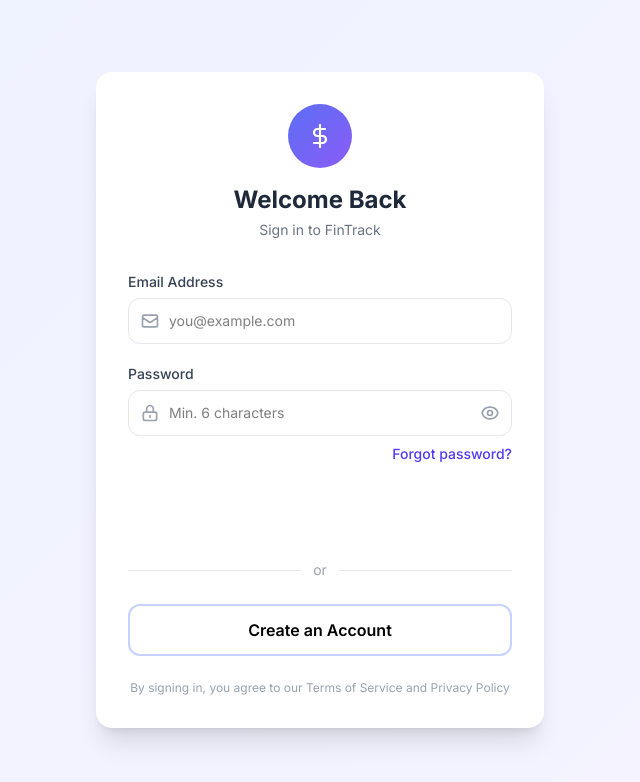
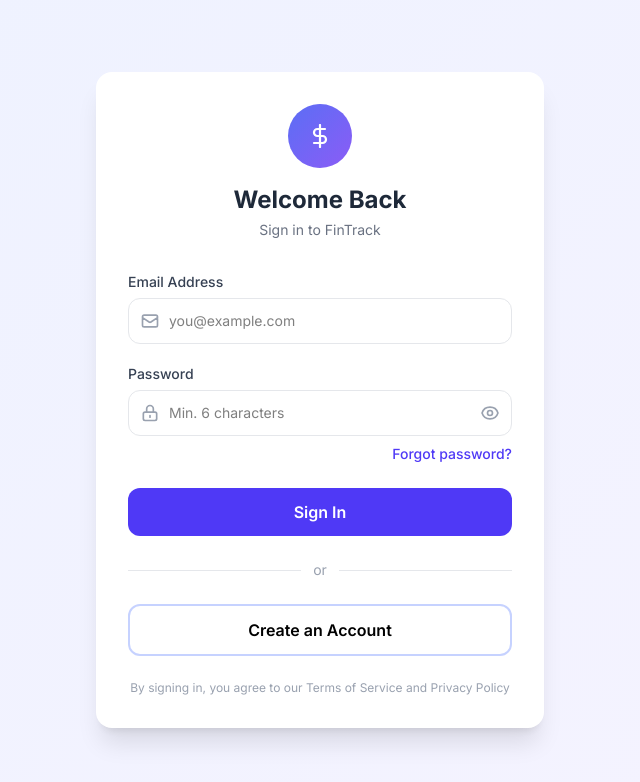
Before and after one commit to ajayg3interactive-gif/Money-Management-fe, an Angular app: page /login in a window 1280 px wide. Shown: the top 782 px of the page, without its empty margins (320-960 px from the left). Built offline with nearby package versions, Linux system fonts and the light colour scheme; no server answers.

Commit message:
Update :  ui fixes in the login /sign up page

```diff
--- a/src/features/auth/login/login.html
+++ b/src/features/auth/login/login.html
@@ -1,5 +1,5 @@
-<div class="min-h-screen flex items-center justify-center p-4" style="background: linear-gradient(135deg, #EEF2FF 0%, #F5F3FF 100%)">
-  <div class="bg-white rounded-2xl shadow-xl w-full max-w-md p-8">
+<div class="auth-flip-stage min-h-screen flex items-center justify-center p-4" style="background: linear-gradient(135deg, #EEF2FF 0%, #F5F3FF 100%)">
+  <div class="auth-flip-card bg-white rounded-2xl shadow-xl w-full max-w-md p-8">
 
     <!-- Header -->
     <div class="text-center mb-8">
--- a/src/features/auth/login/login.ts
+++ b/src/features/auth/login/login.ts
@@ -28,7 +28,7 @@
 
   fieldClass(controlName: string, hasPaddingRight = false): string {
     const ctrl = this.loginForm.get(controlName)!;
-    const base = `w-full pl-10 ${hasPaddingRight ? 'pr-10' : 'pr-4'} py-3 border rounded-xl text-sm focus:outline-none focus:ring-2 transition-all duration-200`;
+    const base = `w-full pl-10 ${hasPaddingRight ? 'pr-10' : 'pr-4'} py-3 border rounded-xl text-sm focus:outline-none focus:ring-2`;
     return ctrl.invalid && ctrl.touched
       ? `${base} border-red-300 bg-red-50 focus:ring-red-200`
       : `${base} border-gray-200 focus:border-indigo-400 focus:ring-indigo-100 bg-white`;
--- a/src/features/auth/signup/signup.html
+++ b/src/features/auth/signup/signup.html
@@ -1,5 +1,5 @@
-<div class="min-h-screen flex items-center justify-center p-4" style="background: linear-gradient(135deg, #EEF2FF 0%, #F5F3FF 100%)">
-  <div class="bg-white rounded-2xl shadow-xl w-full max-w-md p-8">
+<div class="auth-flip-stage min-h-screen flex items-center justify-center p-4" style="background: linear-gradient(135deg, #EEF2FF 0%, #F5F3FF 100%)">
+  <div class="auth-flip-card bg-white rounded-2xl shadow-xl w-full max-w-md p-8">
 
     <!-- Header -->
     <div class="text-center mb-8">
--- a/src/features/auth/signup/signup.ts
+++ b/src/features/auth/signup/signup.ts
@@ -48,7 +48,7 @@
 
   fieldClass(controlName: string, hasPaddingRight = false): string {
     const ctrl = this.signupForm.get(controlName)!;
-    const base = `w-full pl-10 ${hasPaddingRight ? 'pr-10' : 'pr-4'} py-3 border rounded-xl text-sm focus:outline-none focus:ring-2 transition-all duration-200`;
+    const base = `w-full pl-10 ${hasPaddingRight ? 'pr-10' : 'pr-4'} py-3 border rounded-xl text-sm focus:outline-none focus:ring-2`;
     return ctrl.invalid && ctrl.touched
       ? `${base} border-red-300 bg-red-50 focus:ring-red-200`
       : `${base} border-gray-200 focus:border-indigo-400 focus:ring-indigo-100 bg-white`;
--- a/src/styles.css
+++ b/src/styles.css
@@ -29,10 +29,32 @@
   color: inherit;
 }
 
-button {
-  cursor: pointer;
-  border: none;
-  background: none;
+@layer base {
+  button {
+    cursor: pointer;
+    border: none;
+    background: none;
+  }
+}
+
+.auth-flip-stage {
+  perspective: 1400px;
+}
+
+.auth-flip-card {
+  animation: auth-flip 0.6s cubic-bezier(0.4, 0, 0.2, 1);
+  backface-visibility: hidden;
+}
+
+@keyframes auth-flip {
+  from {
+    transform: rotateY(-90deg);
+    opacity: 0;
+  }
+  to {
+    transform: rotateY(0deg);
+    opacity: 1;
+  }
 }
 
 ::-webkit-scrollbar {
```
